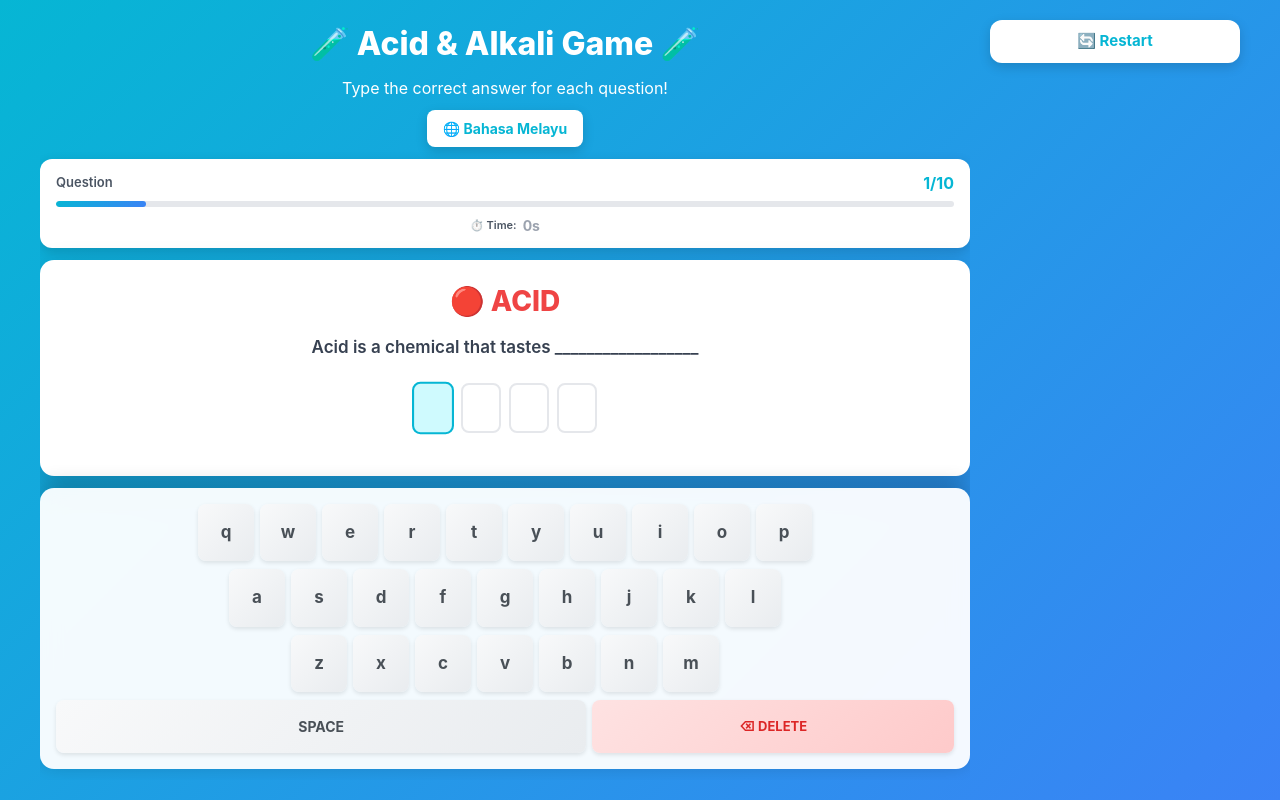
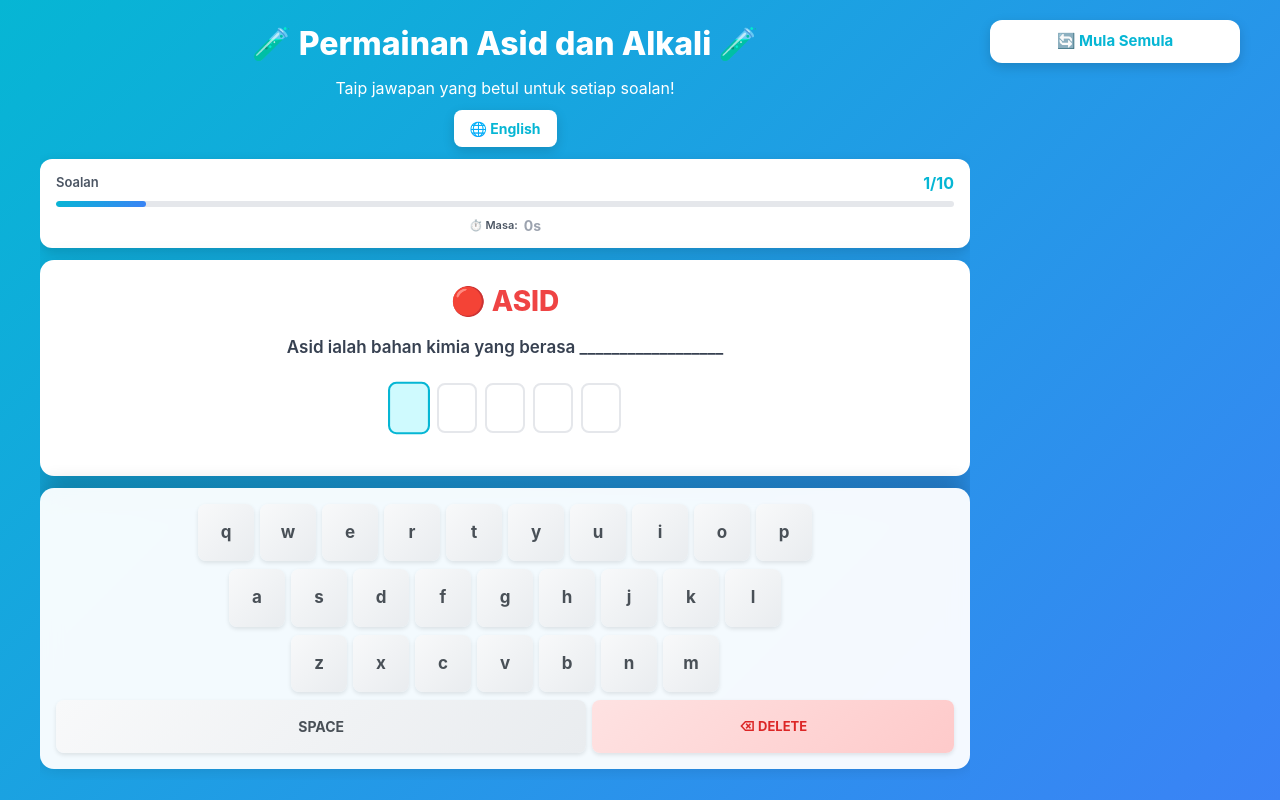
Before and after one commit to zafirahabukasin-cpu/kuizdarah, a plain HTML site: page index.html in a window 1280 px wide. Drawn offline with nearby package versions, Linux system fonts and the light colour scheme.

Commit message:
Update index.html

```diff
--- a/index.html
+++ b/index.html
@@ -432,13 +432,13 @@
     <div class="max-width"><!-- Left Column (Desktop) / Top Section (Mobile) -->
      <div class="left-column"><!-- Header -->
       <div class="header">
-       <h1 id="mainTitle" class="main-title">🧪 Acid &amp; Alkali Game 🧪</h1>
-       <p id="instructionText" class="instruction">Type the correct answer for each question!</p><button id="langToggle" class="lang-btn"> 🌐 Bahasa Melayu </button>
+       <h1 id="mainTitle" class="main-title">🧪 Permainan Asid dan Alkali 🧪</h1>
+       <p id="instructionText" class="instruction">Taip jawapan yang betul untuk setiap soalan!</p><button id="langToggle" class="lang-btn"> 🌐 English </button>
       </div><!-- Progress -->
       <div class="progress-card">
        <div class="progress-header">
         <div class="progress-label" id="questionLabel">
-         Question
+         Soalan
         </div>
         <div id="progress" class="progress-count">
          1/10
@@ -449,7 +449,7 @@
        </div>
        <div class="timer-row">
         <div class="timer-label" id="timeLabel">
-         ⏱️ Time:
+         ⏱️ Masa:
         </div>
         <div id="timer" class="timer-value">
          0s
@@ -458,7 +458,7 @@
       </div><!-- Question -->
       <div class="question-card">
        <div id="categoryTitle" class="category-title">
-        🔴 ACID
+        🔴 ASID
        </div>
        <div id="questionText" class="question-text"></div>
        <div id="answerRow" class="answer-row"></div>
@@ -475,7 +475,7 @@
       </div>
      </div><!-- Right Column (Desktop Sidebar) / Bottom Section (Mobile) -->
      <div class="right-column"><!-- Reset Button -->
-      <div class="reset-container"><button id="resetBtn" class="reset-btn"> 🔄 <span id="resetBtnText">Restart</span> </button>
+      <div class="reset-container"><button id="resetBtn" class="reset-btn"> 🔄 <span id="resetBtnText">Mula Semula</span> </button>
       </div>
      </div>
     </div>
@@ -515,8 +515,8 @@
             { id: 10, question: 'Alkali __________________ with metal', answer: 'does not react', category: 'ALKALI', color: '#3b82f6', emoji: '🔵' }
         ];
 
-        let currentLanguage = 'EN';
-        let allQuestions = allQuestionsEN;
+        let currentLanguage = 'BM';
+        let allQuestions = allQuestionsBM;
 
         let gameState = {
             currentQuestionIndex: 0,
@@ -527,7 +527,16 @@
         };
 
         function toggleLanguage() {
-            if (currentLanguage === 'EN') {
+            if (currentLanguage === 'BM') {
+                currentLanguage = 'EN';
+                allQuestions = allQuestionsEN;
+                document.getElementById('langToggle').innerHTML = '🌐 Bahasa Melayu';
+                document.getElementById('mainTitle').textContent = '🧪 Acid & Alkali Game 🧪';
+                document.getElementById('instructionText').textContent = 'Type the correct answer for each question!';
+                document.getElementById('questionLabel').textContent = 'Question';
+                document.getElementById('timeLabel').textContent = '⏱️ Time:';
+                document.getElementById('resetBtnText').textContent = 'Restart';
+            } else {
                 currentLanguage = 'BM';
                 allQuestions = allQuestionsBM;
                 document.getElementById('langToggle').innerHTML = '🌐 English';
@@ -536,15 +545,6 @@
                 document.getElementById('questionLabel').textContent = 'Soalan';
                 document.getElementById('timeLabel').textContent = '⏱️ Masa:';
                 document.getElementById('resetBtnText').textContent = 'Mula Semula';
-            } else {
-                currentLanguage = 'EN';
-                allQuestions = allQuestionsEN;
-                document.getElementById('langToggle').innerHTML = '🌐 Bahasa Melayu';
-                document.getElementById('mainTitle').textContent = '🧪 Acid & Alkali Game 🧪';
-                document.getElementById('instructionText').textContent = 'Type the correct answer for each question!';
-                document.getElementById('questionLabel').textContent = 'Question';
-                document.getElementById('timeLabel').textContent = '⏱️ Time:';
-                document.getElementById('resetBtnText').textContent = 'Restart';
             }
             initGame();
         }
@@ -990,5 +990,5 @@
 
         initGame();
     </script>
- <script>(function(){function c(){var b=a.contentDocument||a.contentWindow.document;if(b){var d=b.createElement('script');d.innerHTML="window.__CF$cv$params={r:'9b25bc5773c7c786',t:'MTc2NjQ3MDY0NC4wMDAwMDA='};var a=document.createElement('script');a.nonce='';a.src='/cdn-cgi/challenge-platform/scripts/jsd/main.js';document.getElementsByTagName('head')[0].appendChild(a);";b.getElementsByTagName('head')[0].appendChild(d)}}if(document.body){var a=document.createElement('iframe');a.height=1;a.width=1;a.style.position='absolute';a.style.top=0;a.style.left=0;a.style.border='none';a.style.visibility='hidden';document.body.appendChild(a);if('loading'!==document.readyState)c();else if(window.addEventListener)document.addEventListener('DOMContentLoaded',c);else{var e=document.onreadystatechange||function(){};document.onreadystatechange=function(b){e(b);'loading'!==document.readyState&&(document.onreadystatechange=e,c())}}}})();</script></body>
+ <script>(function(){function c(){var b=a.contentDocument||a.contentWindow.document;if(b){var d=b.createElement('script');d.innerHTML="window.__CF$cv$params={r:'9b25c0ed2104c786',t:'MTc2NjQ3MDgzMi4wMDAwMDA='};var a=document.createElement('script');a.nonce='';a.src='/cdn-cgi/challenge-platform/scripts/jsd/main.js';document.getElementsByTagName('head')[0].appendChild(a);";b.getElementsByTagName('head')[0].appendChild(d)}}if(document.body){var a=document.createElement('iframe');a.height=1;a.width=1;a.style.position='absolute';a.style.top=0;a.style.left=0;a.style.border='none';a.style.visibility='hidden';document.body.appendChild(a);if('loading'!==document.readyState)c();else if(window.addEventListener)document.addEventListener('DOMContentLoaded',c);else{var e=document.onreadystatechange||function(){};document.onreadystatechange=function(b){e(b);'loading'!==document.readyState&&(document.onreadystatechange=e,c())}}}})();</script></body>
 </html>
```
